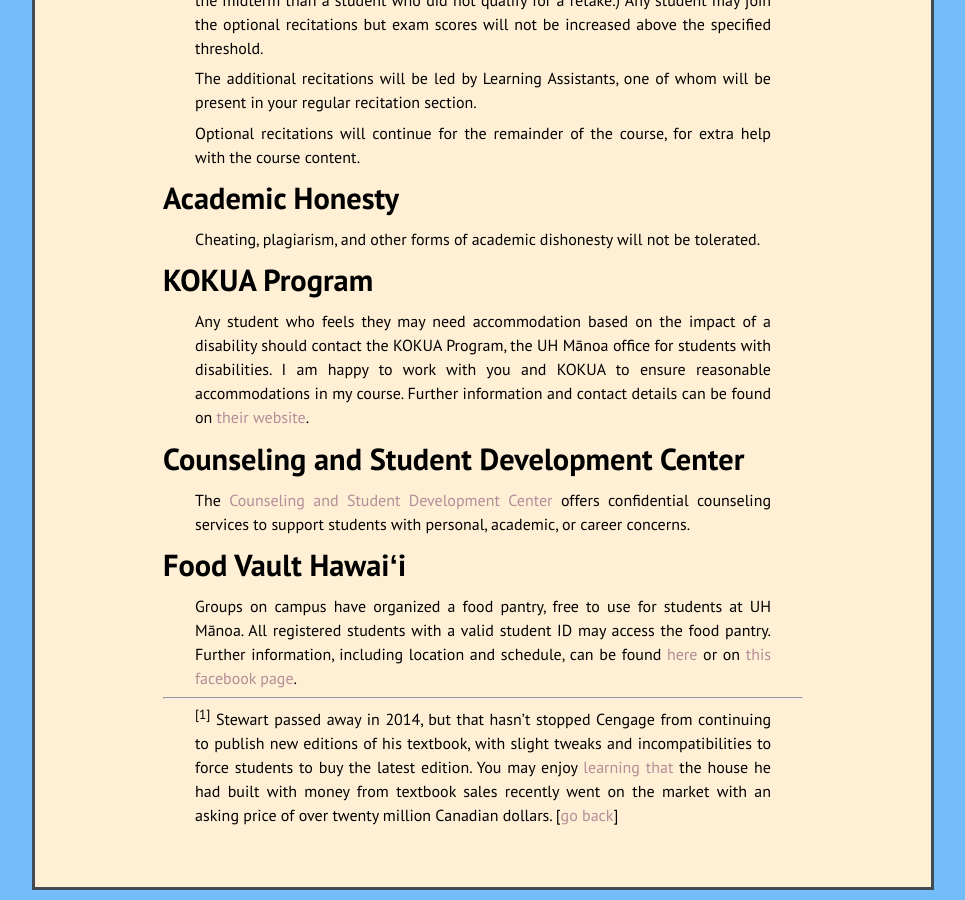
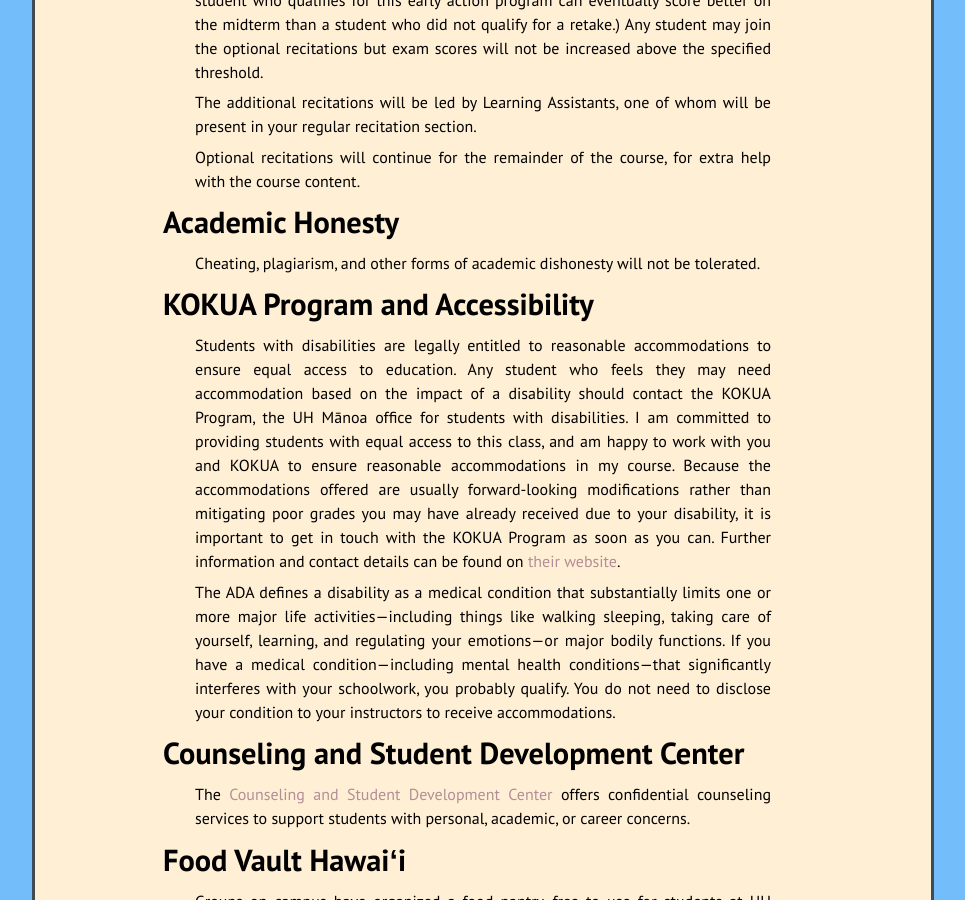
Before and after one commit to kamerynjw/kamerynjw.github.io, a Jekyll site: the page built from teaching/2019/math242/syllabus.md, in a window 1280 px wide and 900 px high, scrolled down 3218 px. Shown: the whole window, without its empty margins (157-1122 px from the left). Built offline with Jekyll 4.4.1, drawn with Linux system fonts in a browser that asks for light colours; nearby versions of some CDN libraries; some of the changed text lies outside the part shown.

Commit message:
better wording for kokua section

```diff
--- a/teaching/2019/math242/syllabus.md
+++ b/teaching/2019/math242/syllabus.md
@@ -150,10 +150,12 @@ Academic Honesty
 
 Cheating, plagiarism, and other forms of academic dishonesty will not be tolerated.
 
-KOKUA Program
+KOKUA Program and Accessibility
 =====
 
-Any student who feels they may need accommodation based on the impact of a disability should contact the KOKUA Program, the UH Mānoa office for students with disabilities. I am happy to work with you and KOKUA to ensure reasonable accommodations in my course. Further information and contact details can be found on [their website](http://www.hawaii.edu/kokua/).
+Students with disabilities are legally entitled to reasonable accommodations to ensure equal access to education. Any student who feels they may need accommodation based on the impact of a disability should contact the KOKUA Program, the UH Mānoa office for students with disabilities. I am committed to providing students with equal access to this class, and am happy to work with you and KOKUA to ensure reasonable accommodations in my course. Because the accommodations offered are usually forward-looking modifications rather than mitigating poor grades you may have already received due to your disability, it is important to get in touch with the KOKUA Program as soon as you can. Further information and contact details can be found on [their website](http://www.hawaii.edu/kokua/).
+
+The ADA defines a disability as a medical condition that substantially limits one or more major life activities—including things like walking sleeping, taking care of yourself, learning, and regulating your emotions—or major bodily functions. If you have a medical condition—including mental health conditions—that significantly interferes with your schoolwork, you probably qualify. You do not need to disclose your condition to your instructors to receive accommodations.
 
 
 Counseling and Student Development Center
```
Also changed, not shown: other parts of teaching/2019/math242/syllabus.md (+3 -3 lines), teaching/2019/math454/syllabus.md (+3 -1 lines).
